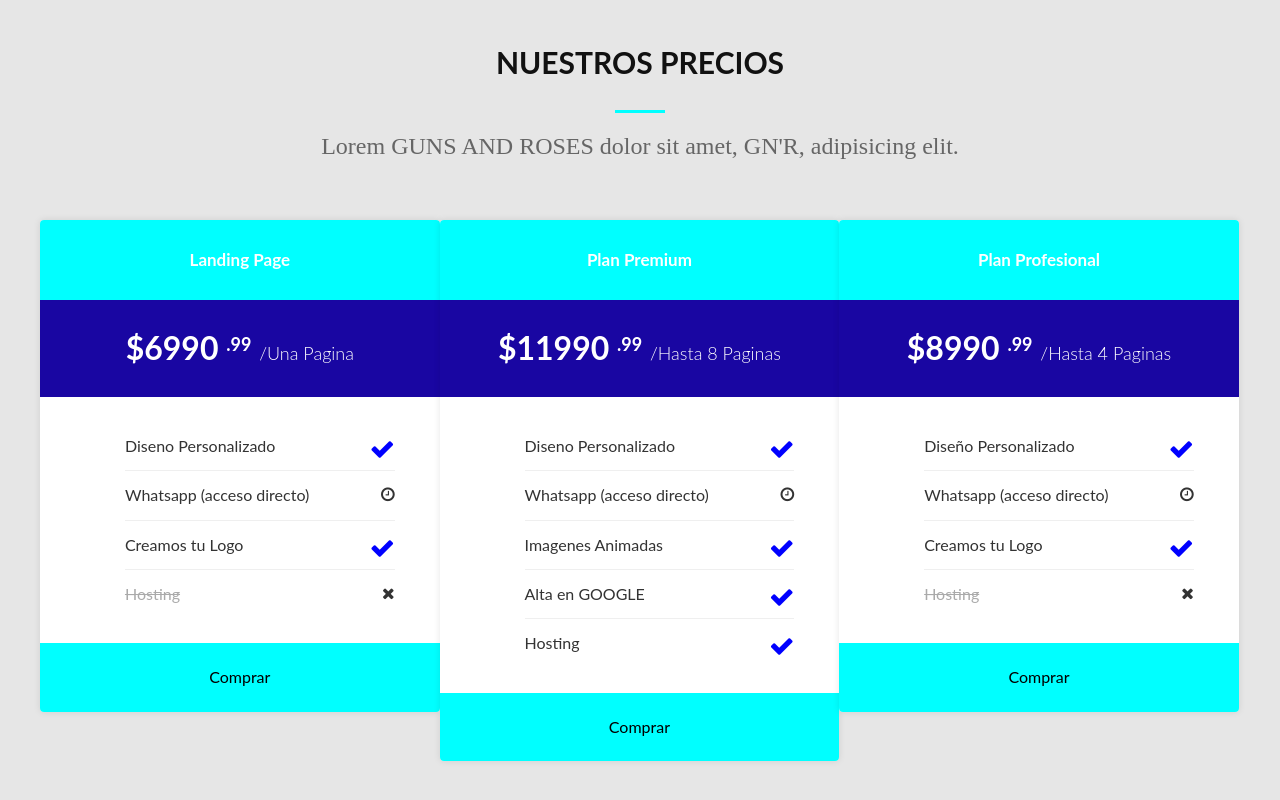
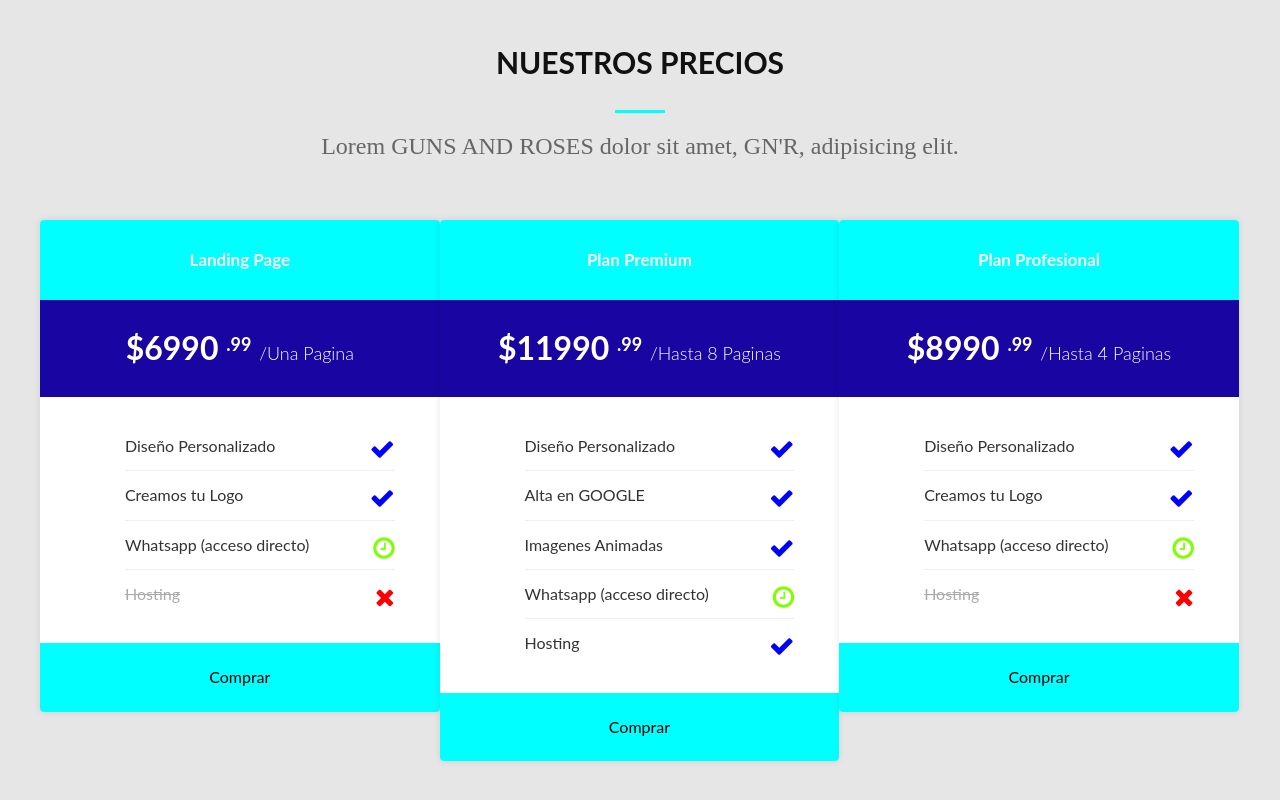
Before and after one commit to ericacancinos/proyecto_empresa, a website built with Parcel: page index.html in a window 1280 px wide. Shown: the part 3362-4162 px from the top of the page. Built offline with nearby package versions, Linux system fonts and the light colour scheme; a web font is replaced by a local one.

Commit message:
Cambios en CSS y HTML
terminando los cambios en html y css en seccion
de precios!!

```diff
--- a/css/main.css
+++ b/css/main.css
@@ -560,8 +560,17 @@ p.titulo{
     color: blue;
     font-size: 25px;
 }
-.fa-remove:before{
-
+.fa-remove:before,
+.fa-close:before,
+.fa-times{
+    content:"\f00d";
+    color: red;
+    font-size: 25px;
+}
+.fa-clock-o:before{
+    content:"\f017";
+    font-size:25px;
+    color: chartreuse;
 }
 /* ==========================================================================
    Helper classes
--- a/index.html
+++ b/index.html
@@ -268,19 +268,19 @@
             <p   class="seccion-descripcion">Lorem GUNS AND ROSES
                 dolor sit amet, GN'R, adipisicing elit.  </p>
         </div>
-
+        <!--Landing Page-->
         <div class="contenedor-grid contenedor">
             <div class="columnas1-3 precio-caja">
                 <div class="precio-contenido general">
                     <h2>Landing Page</h2>
                     <h3>$6990 <sup>.99</sup> <span>/Una Pagina</span></h3>
                     <ul>
-                        <li> Diseno Personalizado  <i class="fa
+                        <li> Dise&ntilde;o Personalizado  <i class="fa
                            fa-check"></i> </li>
+                        <li> Creamos tu Logo
+                            <i class="fa fa-check"> </i> </li>
                         <li> Whatsapp (acceso directo)
                             <i class="fa fa-clock-o icon-success"> </i> </li>
-                        <li> Creamos tu Logo
-                            <i class="fa fa-check"> </i> </li>
                         <li>   <del>Hosting</del>
                             <i class="fa fa-times"> </i> </li>
                     </ul>
@@ -289,21 +289,21 @@
                     </div>
                 </div>
             </div>
-
+            <!--Premium -->
             <div class="columnas1-3 precio-caja">
-                <div class="precio-contenido general">
+            <div class="precio-contenido general"><!--opciones genral/ofrecido-->
                     <h2>Plan Premium</h2>
                     <h3>$11990 <sup>.99</sup> <span>/Hasta
                        8 Paginas</span></h3>
                     <ul>
-                        <li> Diseno Personalizado  <i class="fa
+                        <li> Dise&ntilde;o Personalizado  <i class="fa
                        fa-check">    </i> </li>
+                        <li>Alta en GOOGLE
+                            <i class="fa fa-check"> </i> </li>
+                        <li> Imagenes Animadas
+                            <i class="fa fa-check"> </i> </li>
                         <li> Whatsapp (acceso directo)
                             <i class="fa fa-clock-o icon-success"> </i> </li>
-                        <li> Imagenes Animadas
-                            <i class="fa fa-check"> </i> </li>
-                        <li>Alta en GOOGLE
-                            <i class="fa fa-check"> </i> </li>
                         <li> Hosting
                             <i class="fa fa-check"> </i> </li>
                     </ul>
@@ -319,14 +319,14 @@
                     <h3>$8990 <sup>.99</sup>
                        <span>/Hasta 4 Paginas</span></h3>
                     <ul>
-                        <li>Dise&ntilde;o Personalizado  <i class="fa
-                           fa-check"></i> </li>
-                        <li> Whatsapp (acceso directo)
-                            <i class="fa fa-clock-o icon-success"> </i> </li>
+                        <li> Dise&ntilde;o Personalizado <i class="fa
+                           fa-check">               </i> </li>
                         <li> Creamos tu Logo
-                            <i class="fa fa-check"> </i> </li>
-                        <li>   <del>Hosting</del>
-                            <i class="fa fa-times"> </i> </li>
+                            <i class="fa fa-check">  </i> </li>
+                        <li> Whatsapp (acceso directo)   <i class="fa
+                           fa-clock-o icon-success"> </i> </li>
+                        <li> <del>Hosting</del>
+                            <i class="fa fa-times">  </i> </li>
                     </ul>
                     <div class="precio-boton">
                         <a class="boton" href="#">Comprar</a>
```
